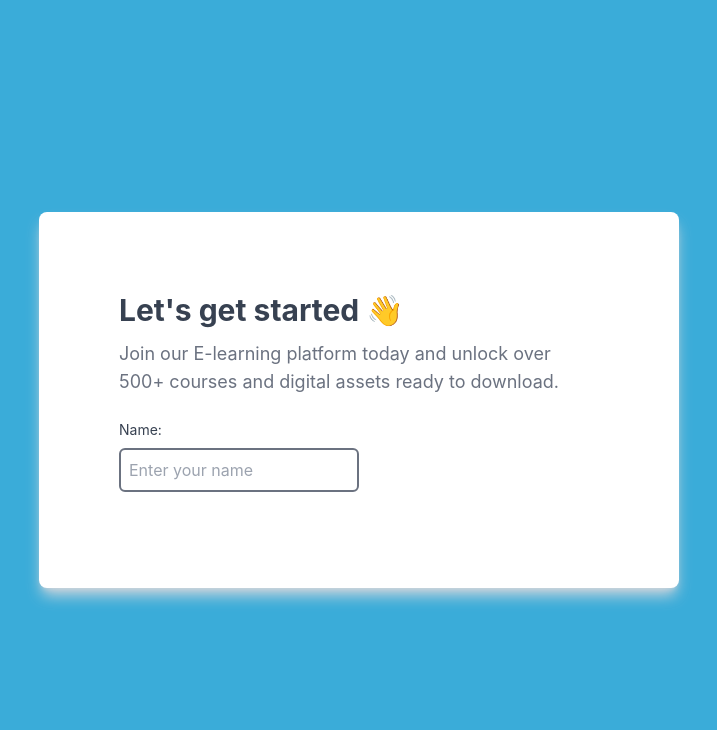
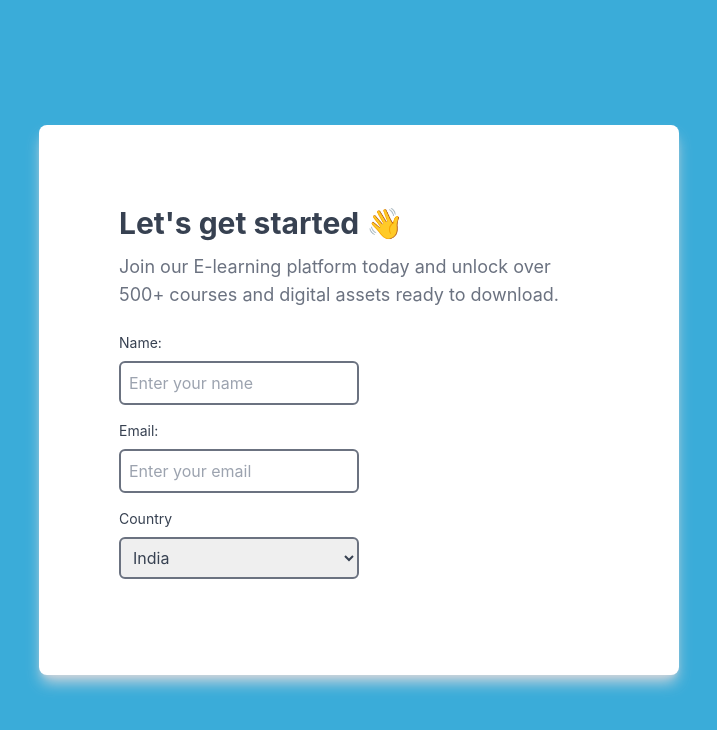
Before and after one commit to shreyas0924/react-forms, a Next.js app: page / in a window 1280 px wide. Shown: the top 730 px of the page, without its empty margins (281-998 px from the left). Built offline with nearby package versions, Linux system fonts and the light colour scheme.

Commit message:
added email and country

```diff
--- a/pages/index.js
+++ b/pages/index.js
@@ -23,6 +23,19 @@ export default function Home() {
                 <label className='block text-sm pb-2'>Name: </label>
                 <input type='text' placeholder='Enter your name' name='name' className='border-2 border-gray-500 rounded-md p-2 w-1/2'></input>
             </div>
+            <div className='pb-4'>
+                <label className='block text-sm pb-2'>Email: </label>
+                <input type='email' placeholder='Enter your email' name='email' className='border-2 border-gray-500 rounded-md p-2 w-1/2'></input>
+            </div>
+            <div className='pb-4'>
+                <label className='block text-sm pb-2'>Country </label>
+                <select type='email' placeholder='Enter your email' name='email' className='border-2 border-gray-500 rounded-md p-2 w-1/2'>
+                  <option>India</option>
+                  <option>Canada</option>
+                  <option>South Africa</option>
+                  <option>Iceland</option>
+                </select>
+            </div>
 
             </div>
           </div>
```
